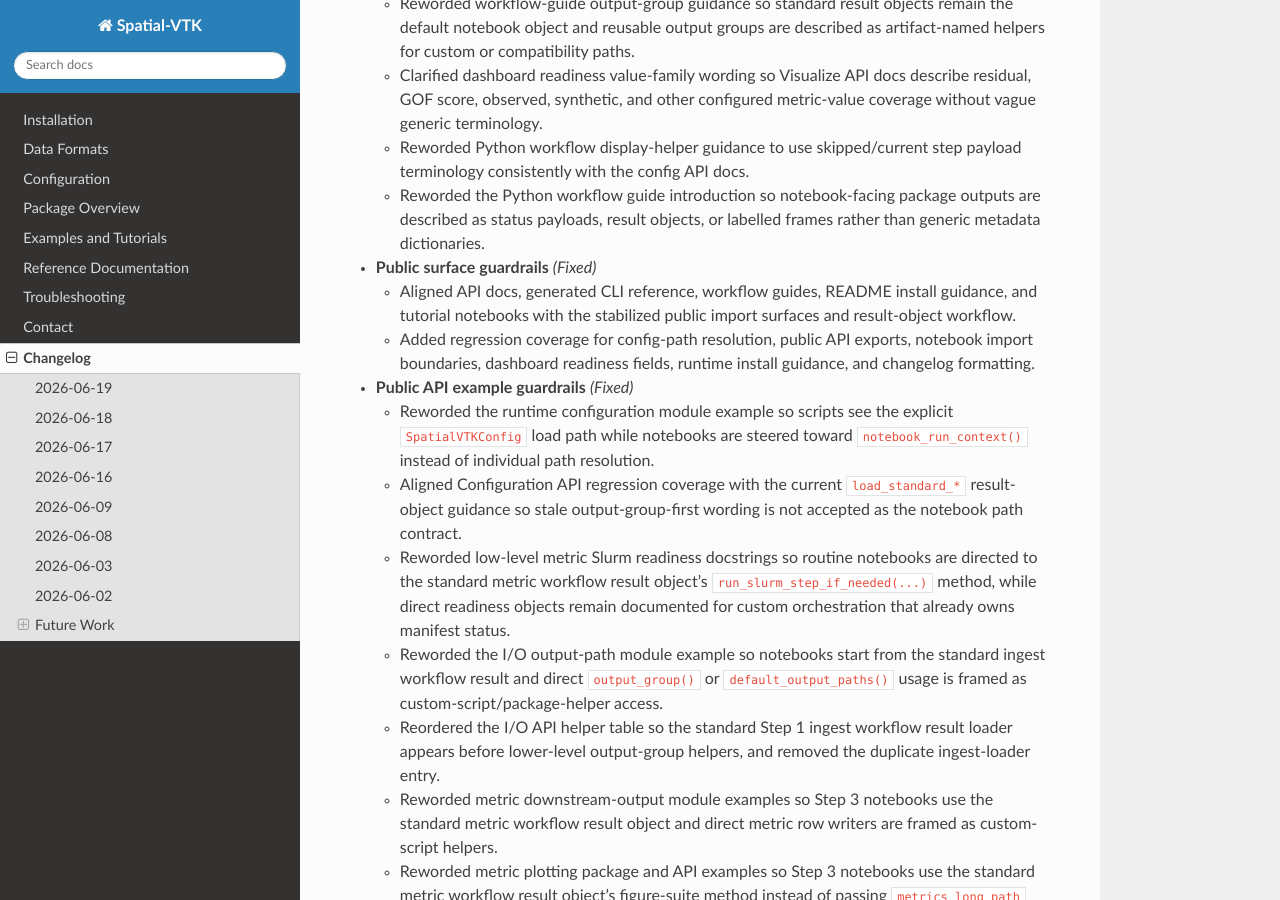
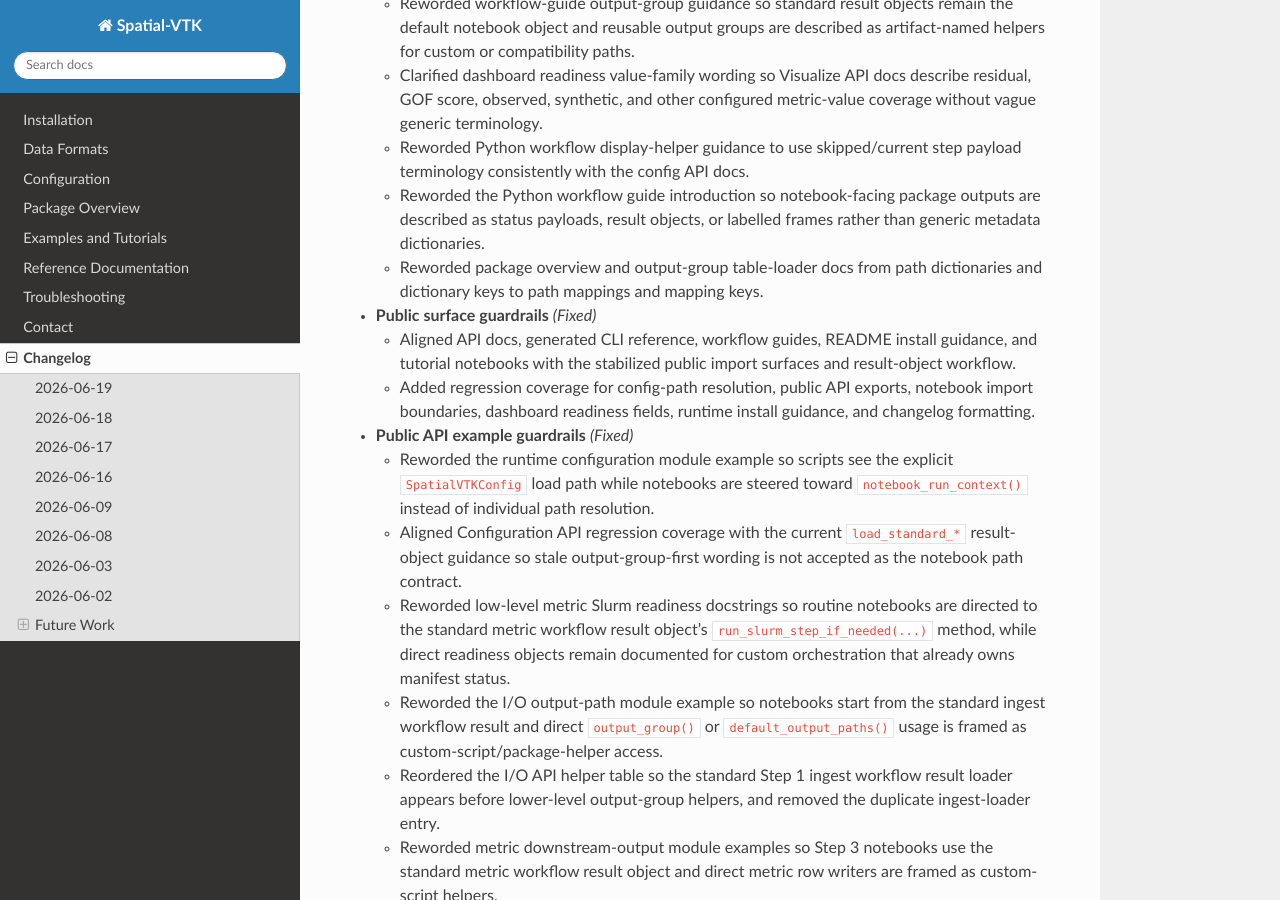
Before and after one commit to bcbirkel/spatial-vtk, a Sphinx documentation site: the page built from docs/changelog.rst, in a window 1280 px wide and 900 px high, scrolled down 1766 px. Built offline with Sphinx 7.4.7 and the Read the Docs theme 3.1.0, drawn with Linux system fonts in a browser that asks for light colours.

Commit message:
Clarify output path mapping docs

```diff
--- a/docs/changelog.rst
+++ b/docs/changelog.rst
@@ -95,6 +95,8 @@
   - Reworded the Python workflow guide introduction so notebook-facing package
     outputs are described as status payloads, result objects, or labelled
     frames rather than generic metadata dictionaries.
+  - Reworded package overview and output-group table-loader docs from path
+    dictionaries and dictionary keys to path mappings and mapping keys.
 
 - **Public surface guardrails** *(Fixed)*
 
--- a/docs/package_overview.rst
+++ b/docs/package_overview.rst
@@ -62,7 +62,7 @@
 - ``preprocess_waveforms_from_config`` and ``build_record_coverage_from_config``
   for config-backed waveform preprocessing and record coverage; their result
   objects provide ``summary_frame()`` for notebook display helpers, so
-  notebooks do not need to unpack path dictionaries just to report progress.
+  notebooks do not need to unpack path mappings just to report progress.
   Scripts and logs can use the same result objects' ``summary_message()``
   strings when a concise text line is more useful.
 - ``load_standard_ingest_workflow_outputs`` for Step 1 output status, previews,
```
Also changed, not shown: 2 other files.
